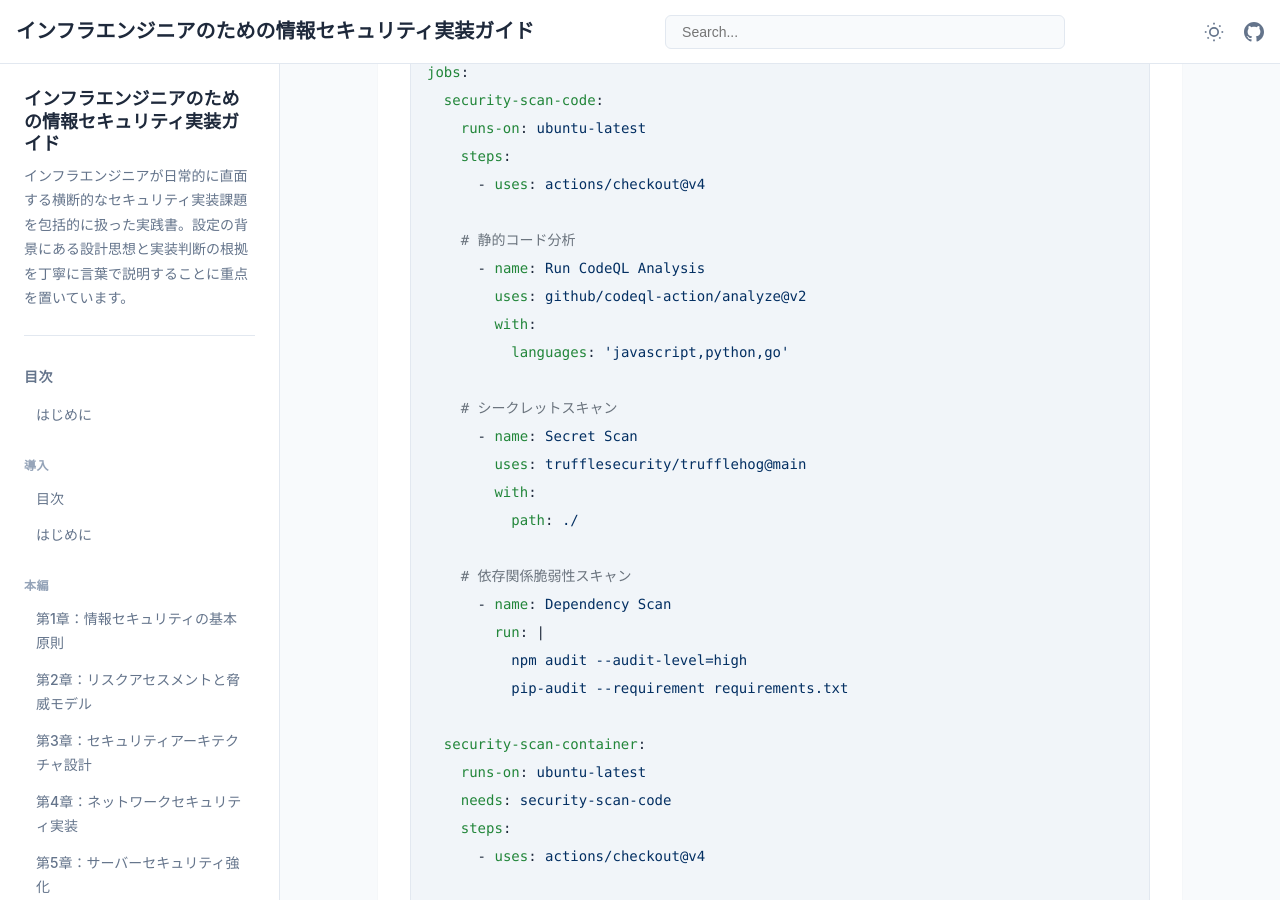
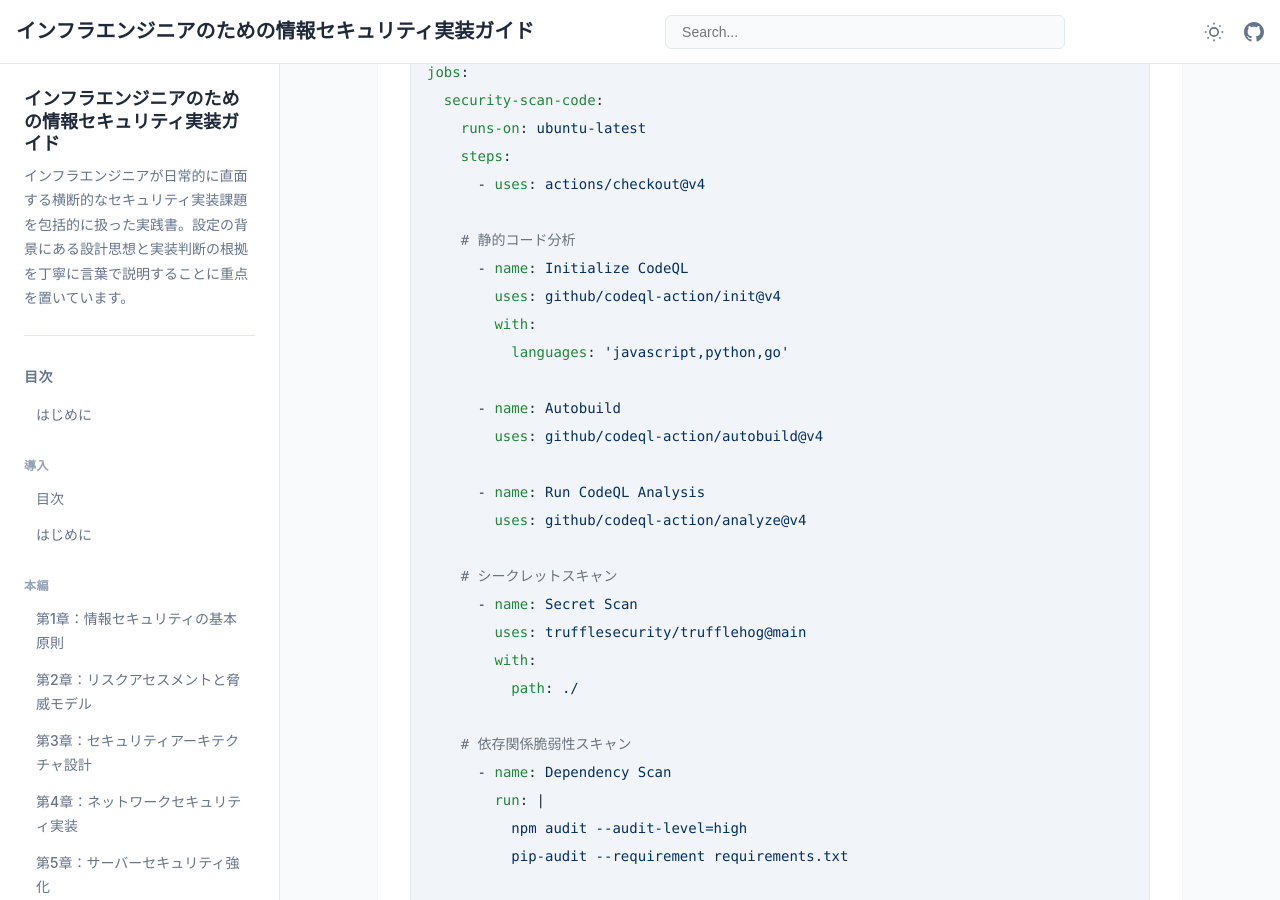
Before and after one commit to itdojp/it-infra-security-guide-book, a Jekyll site: the page built from docs/chapter-chapter07/index.md, in a window 1280 px wide and 900 px high, scrolled down 19018 px. Built offline with Jekyll 4.4.1, drawn with Linux system fonts in a browser that asks for light colours.

Commit message:
CI記述例の codeql-action 参照を v4 に更新 (#113)
* chore: update codeql action refs to v4 in examples

* fix: align CodeQL example flow with init/autobuild/analyze

```diff
--- a/docs/chapter-chapter07/index.md
+++ b/docs/chapter-chapter07/index.md
@@ -628,10 +628,16 @@ jobs:
       - uses: actions/checkout@v4
 
     # 静的コード分析
-      - name: Run CodeQL Analysis
-        uses: github/codeql-action/analyze@v2
+      - name: Initialize CodeQL
+        uses: github/codeql-action/init@v4
         with:
           languages: 'javascript,python,go'
+
+      - name: Autobuild
+        uses: github/codeql-action/autobuild@v4
+
+      - name: Run CodeQL Analysis
+        uses: github/codeql-action/analyze@v4
 
     # シークレットスキャン
       - name: Secret Scan
```
Also changed, not shown: manuscript/chapter-chapter07/index.md (+8 -2 lines).
